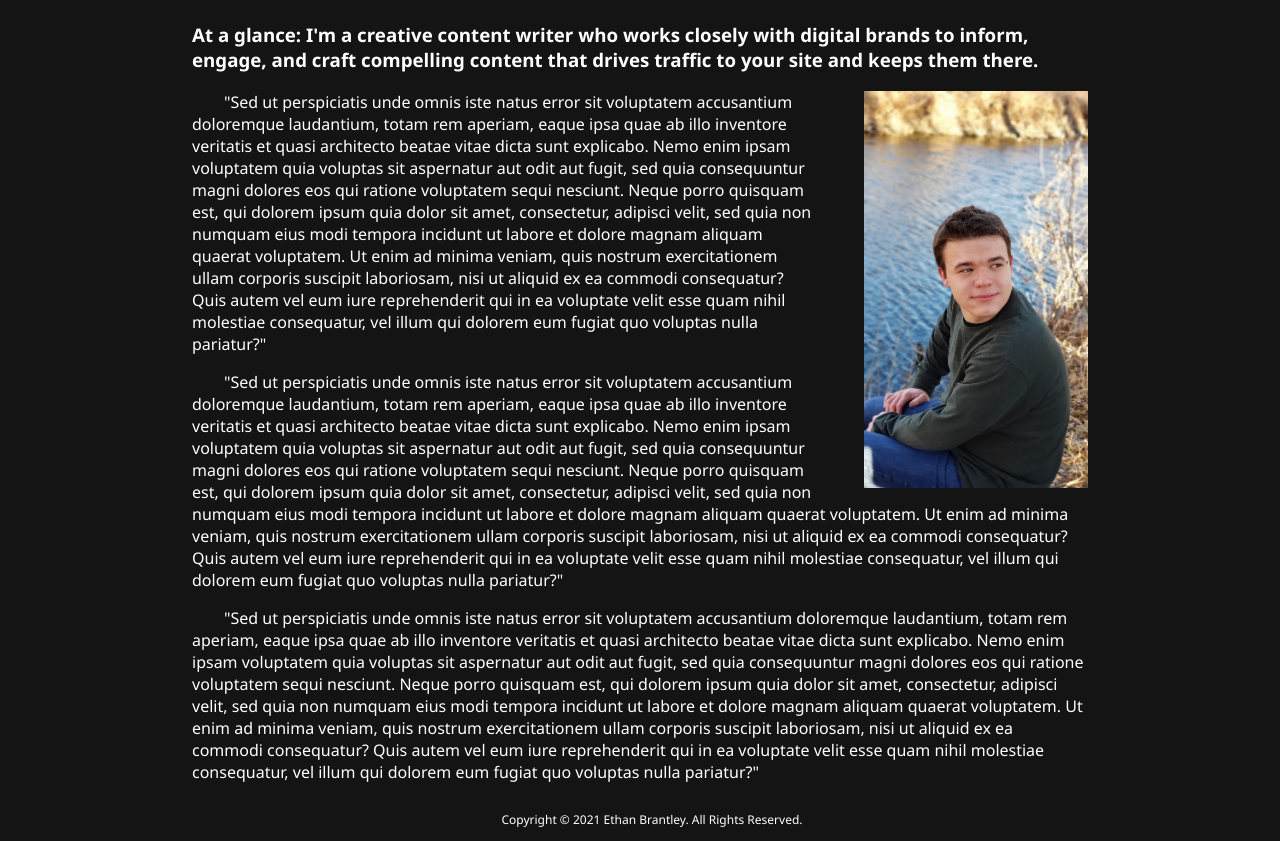
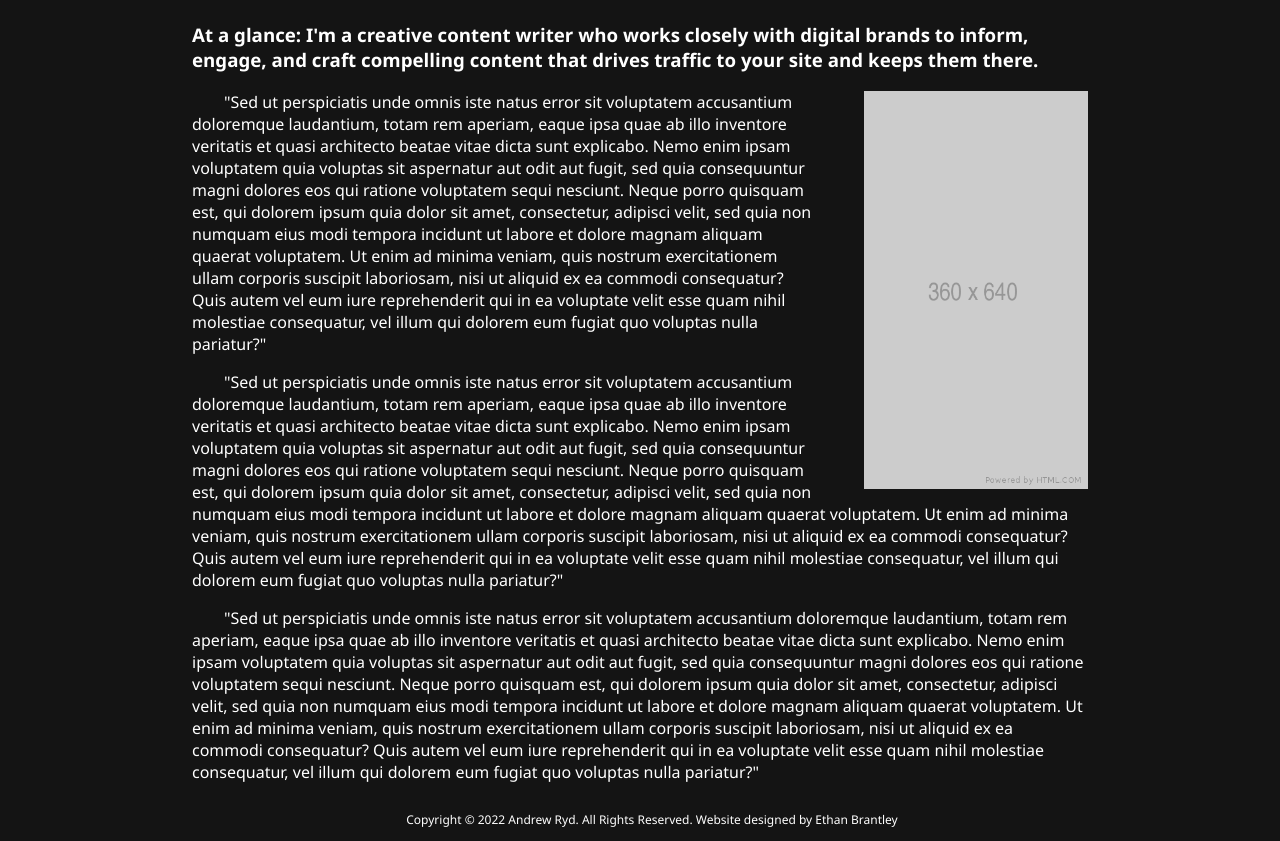
Before and after one commit to Ethan-Brantley/Andrew-Ryd-Writer, a plain HTML site: page bio.html in a window 1280 px wide. Shown: the part 238-1079 px from the top of the page. Drawn offline with Linux system fonts and the light colour scheme.

Commit message:
Footer change

```diff
--- a/bio.html
+++ b/bio.html
@@ -30,7 +30,7 @@
                     <h1>Hi, I'm Andrew.</h1>
                     <h2>I am a freelance writer </h2>
                     <h3>At a glance: I'm a creative content writer who works closely with digital brands to inform, engage, and craft compelling content that drives traffic to your site and keeps them there.</h3>
-                    <img id="bio-img" src="images/bio_img.jpg">
+                    <img id="bio-img" src="images/360x640.png">
                     <p>"Sed ut perspiciatis unde omnis iste natus error sit voluptatem accusantium doloremque laudantium, totam rem aperiam, eaque ipsa quae ab illo inventore veritatis et quasi architecto beatae vitae dicta sunt explicabo. Nemo enim ipsam voluptatem quia voluptas sit aspernatur aut odit aut fugit, sed quia consequuntur magni dolores eos qui ratione voluptatem sequi nesciunt. Neque porro quisquam est, qui dolorem ipsum quia dolor sit amet, consectetur, adipisci velit, sed quia non numquam eius modi tempora incidunt ut labore et dolore magnam aliquam quaerat voluptatem. Ut enim ad minima veniam, quis nostrum exercitationem ullam corporis suscipit laboriosam, nisi ut aliquid ex ea commodi consequatur? Quis autem vel eum iure reprehenderit qui in ea voluptate velit esse quam nihil molestiae consequatur, vel illum qui dolorem eum fugiat quo voluptas nulla pariatur?"</p>
                     <p>"Sed ut perspiciatis unde omnis iste natus error sit voluptatem accusantium doloremque laudantium, totam rem aperiam, eaque ipsa quae ab illo inventore veritatis et quasi architecto beatae vitae dicta sunt explicabo. Nemo enim ipsam voluptatem quia voluptas sit aspernatur aut odit aut fugit, sed quia consequuntur magni dolores eos qui ratione voluptatem sequi nesciunt. Neque porro quisquam est, qui dolorem ipsum quia dolor sit amet, consectetur, adipisci velit, sed quia non numquam eius modi tempora incidunt ut labore et dolore magnam aliquam quaerat voluptatem. Ut enim ad minima veniam, quis nostrum exercitationem ullam corporis suscipit laboriosam, nisi ut aliquid ex ea commodi consequatur? Quis autem vel eum iure reprehenderit qui in ea voluptate velit esse quam nihil molestiae consequatur, vel illum qui dolorem eum fugiat quo voluptas nulla pariatur?"</p>
                     <p>"Sed ut perspiciatis unde omnis iste natus error sit voluptatem accusantium doloremque laudantium, totam rem aperiam, eaque ipsa quae ab illo inventore veritatis et quasi architecto beatae vitae dicta sunt explicabo. Nemo enim ipsam voluptatem quia voluptas sit aspernatur aut odit aut fugit, sed quia consequuntur magni dolores eos qui ratione voluptatem sequi nesciunt. Neque porro quisquam est, qui dolorem ipsum quia dolor sit amet, consectetur, adipisci velit, sed quia non numquam eius modi tempora incidunt ut labore et dolore magnam aliquam quaerat voluptatem. Ut enim ad minima veniam, quis nostrum exercitationem ullam corporis suscipit laboriosam, nisi ut aliquid ex ea commodi consequatur? Quis autem vel eum iure reprehenderit qui in ea voluptate velit esse quam nihil molestiae consequatur, vel illum qui dolorem eum fugiat quo voluptas nulla pariatur?"</p>
@@ -38,7 +38,7 @@
             </main>
         </div>
         <footer id="footer" class="text-light">
-            <p>Copyright &copy; 2021 Ethan Brantley. All Rights Reserved.</p>
+            <p>Copyright &copy; 2022 Andrew Ryd. All Rights Reserved. Website designed by <a>Ethan Brantley</a></p>
         </footer>
     </body>
 </html>
```
Also changed, not shown: portfolio.html (+1 -1 lines), images/360x640.png (added).
